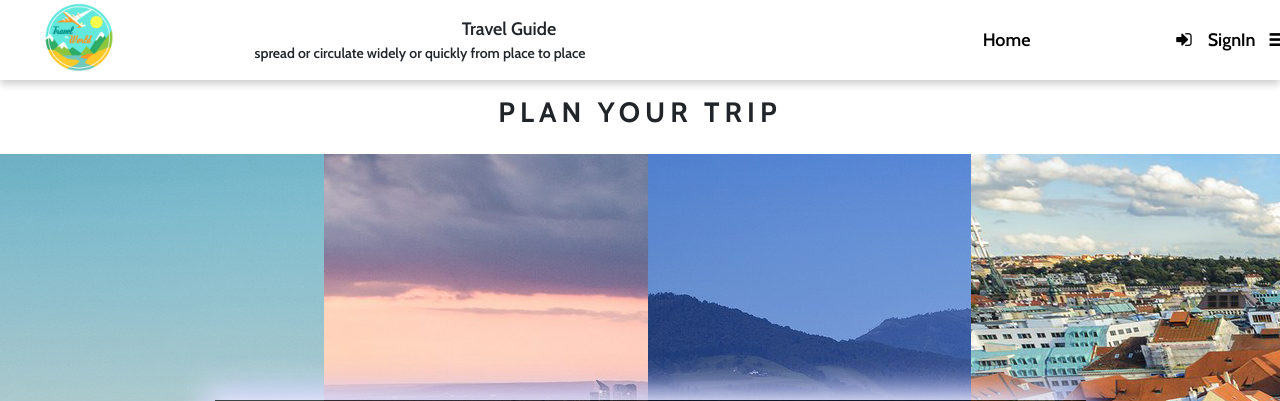
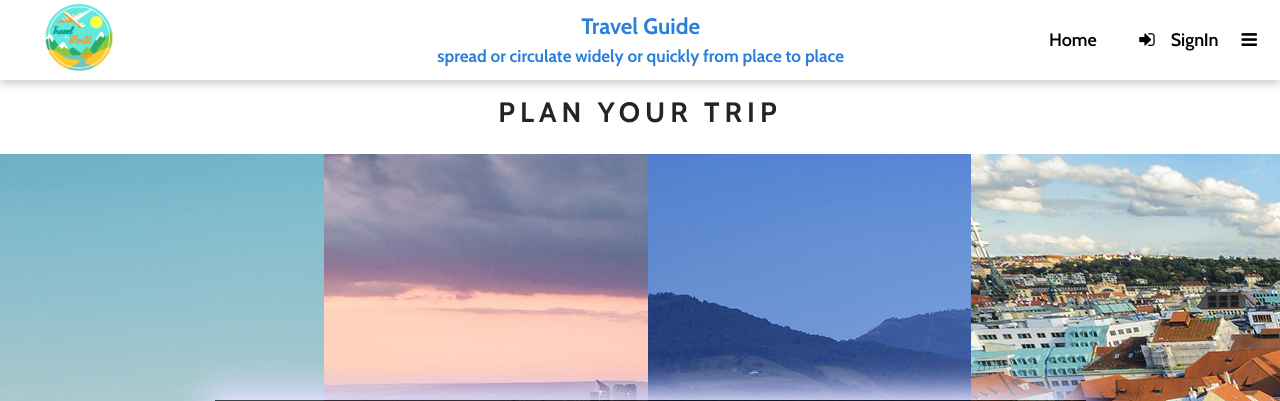
Before and after one commit to Akhila-Reddy-stack/Tourism, a PHP site: page /index.html in a window 1280 px wide. Shown: the top 401 px of the page. Run offline with PHP 8.4, Linux system fonts and the light colour scheme; some libraries are stand-ins or nearby versions.

Commit message:
Add files via upload

```diff
--- a/assets/styles/Navbar.css
+++ b/assets/styles/Navbar.css
@@ -152,25 +152,33 @@ body {
 }
 
 .info-info {
-    font-size: 14px;
-    left: 8%;
+    font-size: 17px;
+    font-weight: 700;
+    /* left: 15%;
     position: relative;
-    width: 140vh;
+    width: 140vh; */
+}
+
+.travel {
+    color: #2b80dc;
+    margin-right: 10rem;
 }
 
 .info-header {
-    margin-right: 27rem;
+    font-weight: 700;
+    font-size: 1.4rem;
     text-align: center;
 }
 
 .info-signin {
-    margin-left: -15rem;
+    display: contents;
 }
 
+/*
 .info-home {
-    margin-left: -23rem;
+    margin-left: -13rem;
 }
 
 .info-bar {
     margin-left: -1rem;
-}
+} */
```
